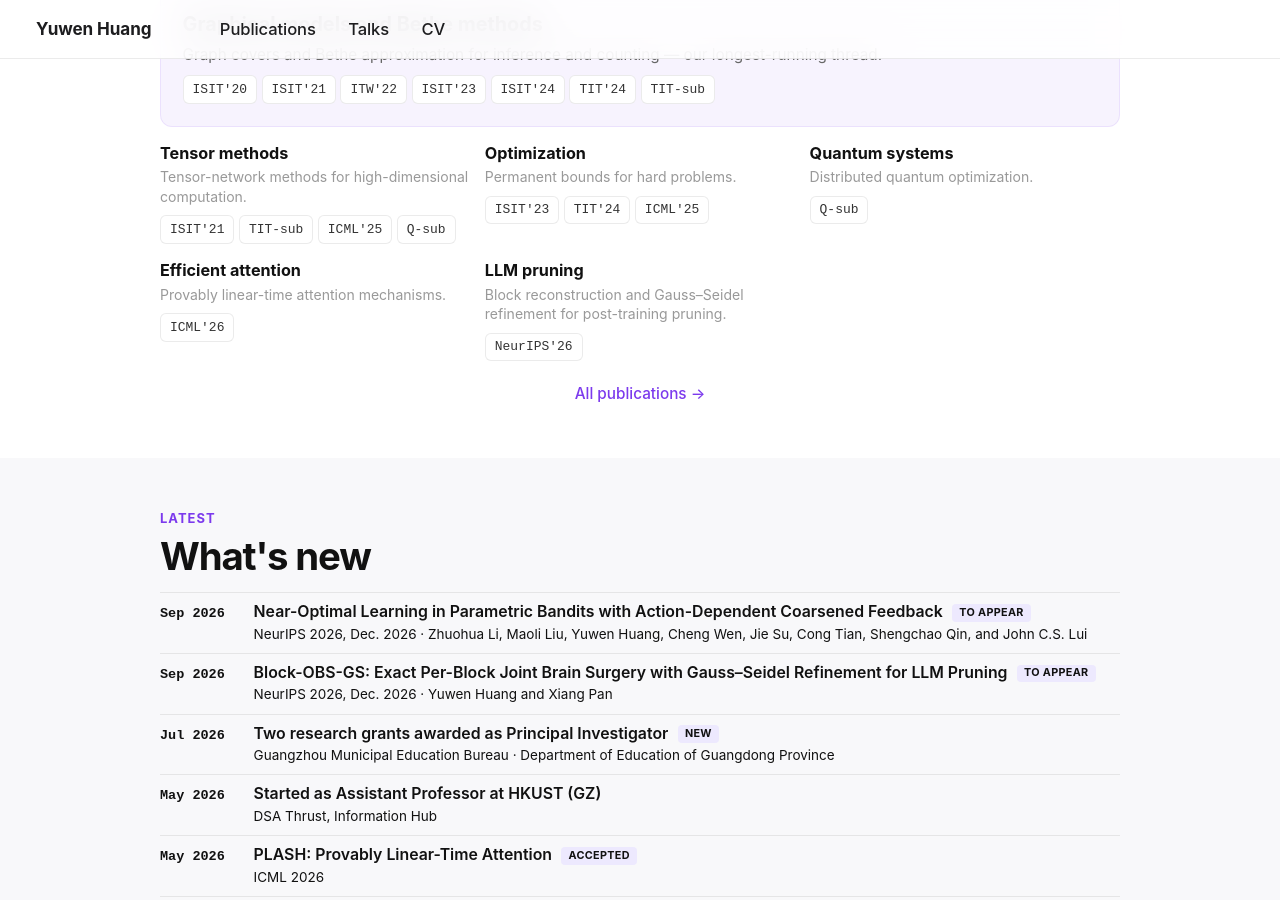
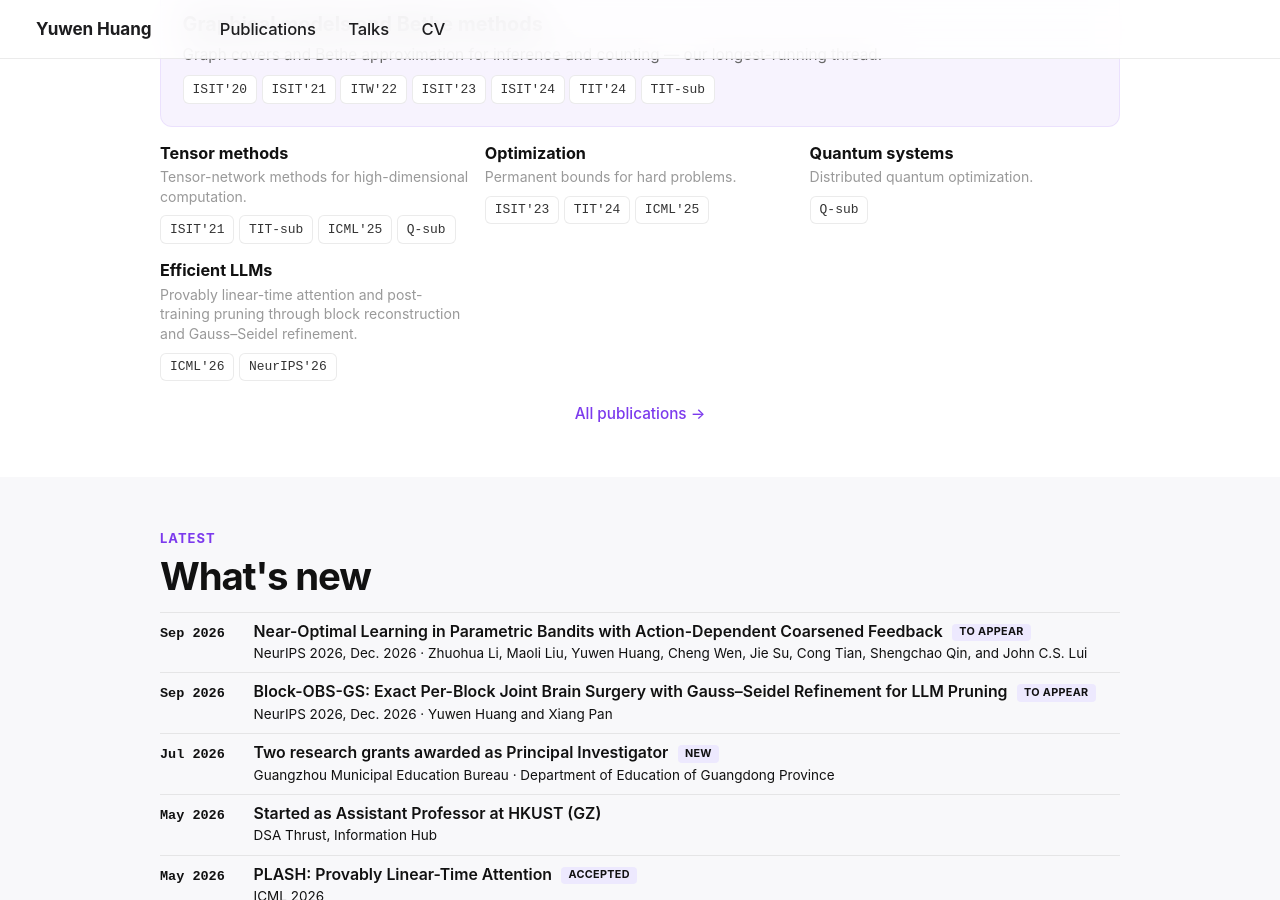
Before and after one commit to YuwenHuang0/YuwenHuang0.github.io, a Jekyll site: the page built from _pages/about.md, in a window 1280 px wide and 900 px high, scrolled down 954 px. Built offline with Jekyll 4.4.1, drawn with Linux system fonts in a browser that asks for light colours; a script that is not in the unit is left out.

Commit message:
Combine attention and pruning under Efficient LLMs

```diff
--- a/_pages/about.md
+++ b/_pages/about.md
@@ -589,16 +589,10 @@ redirect_from:
       </div>
     </div>
     <div>
-      <div class="sub-title">Efficient attention</div>
-      <div class="sub-desc">Provably linear-time attention mechanisms.</div>
+      <div class="sub-title">Efficient LLMs</div>
+      <div class="sub-desc">Provably linear-time attention and post-training pruning through block reconstruction and Gauss–Seidel refinement.</div>
       <div class="cites">
         <a class="cite" href="{{ '/publication/plash-linear-attention' | relative_url }}">ICML'26</a>
-      </div>
-    </div>
-    <div>
-      <div class="sub-title">LLM pruning</div>
-      <div class="sub-desc">Block reconstruction and Gauss–Seidel refinement for post-training pruning.</div>
-      <div class="cites">
         <a class="cite" href="{{ '/publication/block-obs-gs' | relative_url }}">NeurIPS'26</a>
       </div>
     </div>
```
